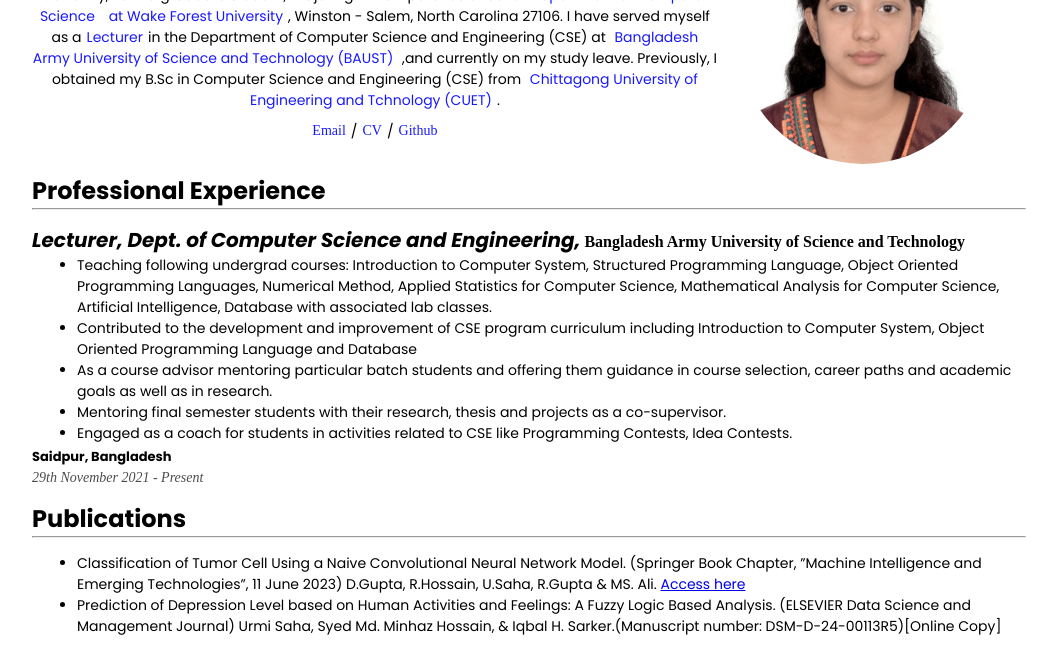
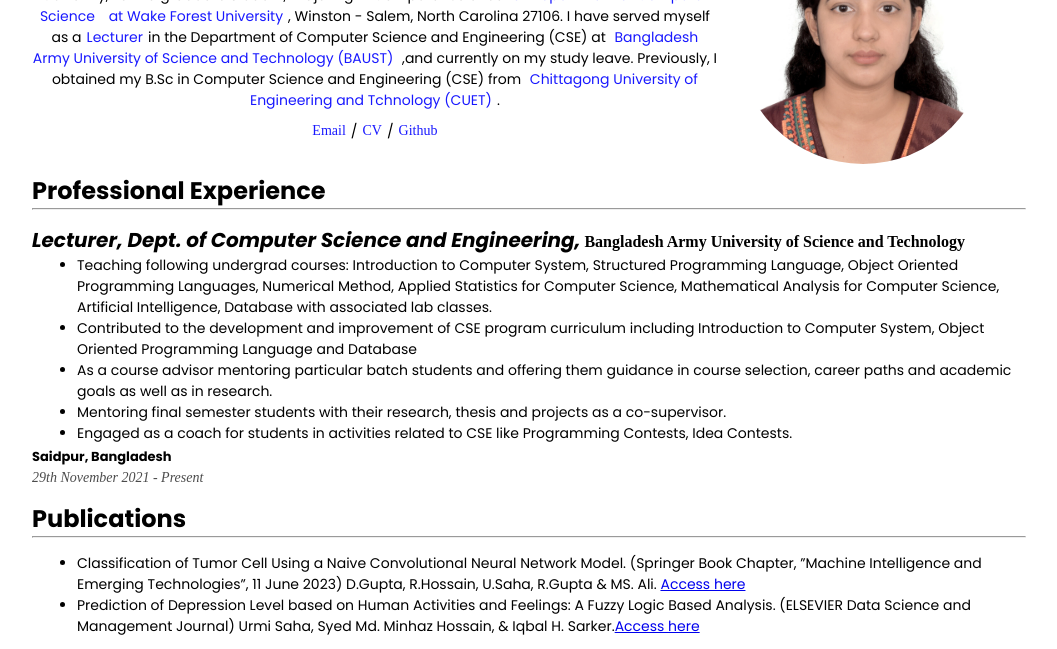
Before and after one commit to SahaUrmi/thesis_research, a plain HTML site: page index.html in a window 1280 px wide. Shown: the part 91-740 px from the top of the page, without its empty margins (111-1168 px from the left). Drawn offline with Linux system fonts and the light colour scheme.

Commit message:
index.html

```diff
--- a/index.html
+++ b/index.html
@@ -130,7 +130,7 @@
               </li>
               <li >
                 Prediction of Depression Level based on Human Activities and Feelings: A Fuzzy Logic Based Analysis.
-               (ELSEVIER Data Science and Management Journal) Urmi Saha,  Syed Md. Minhaz Hossain, & Iqbal H. Sarker.(Manuscript number: DSM-D-24-00113R5)[Online Copy]
+               (ELSEVIER Data Science and Management Journal) Urmi Saha,  Syed Md. Minhaz Hossain, & Iqbal H. Sarker.<a href="https://doi.org/10.1016/j.dsm.2024.11.003"_blank">Access here</a>
               </li>
             </ul>
           </div>
```
